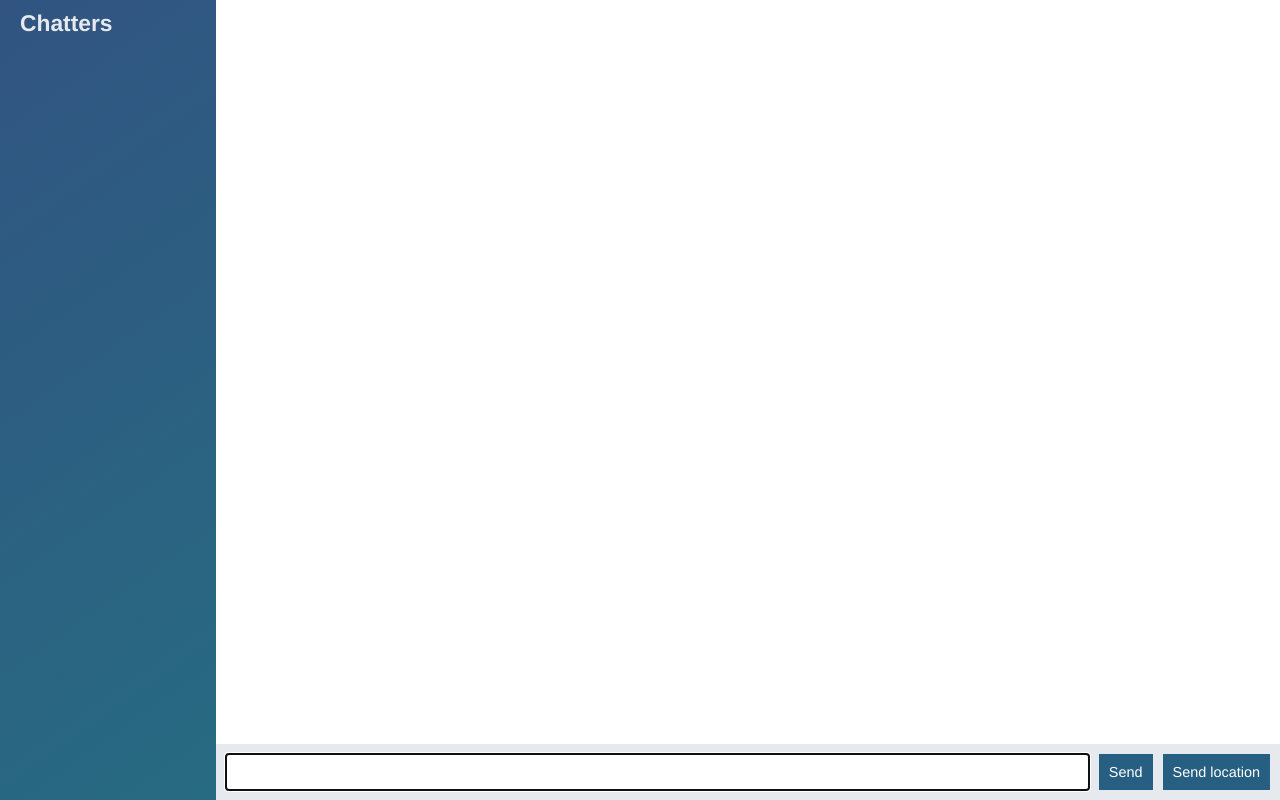
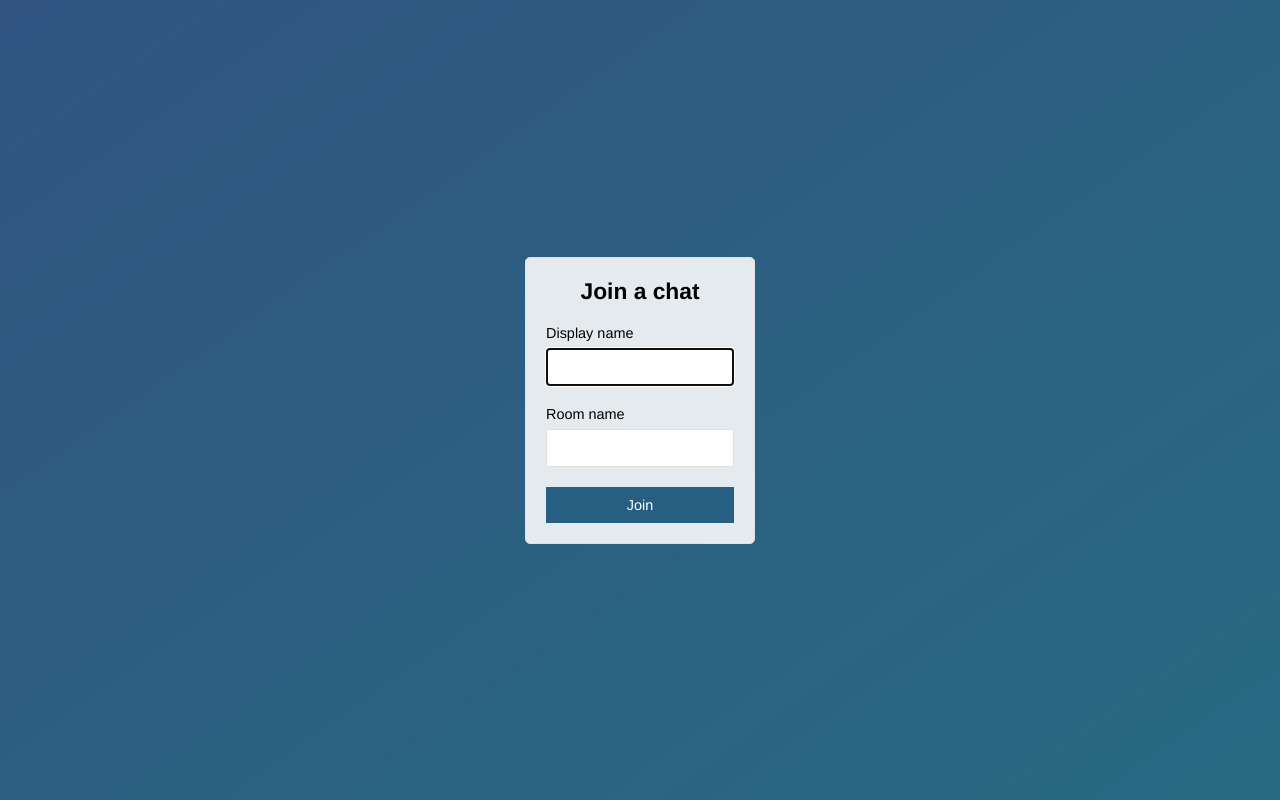
Before and after one commit to yvessabourin/chat-app, a website: page public/index.html in a window 1280 px wide. Drawn offline with nearby package versions, Linux system fonts and the light colour scheme; no server answers.

Commit message:
Added join page that submits to chat.html

```diff
--- a/public/index.html
+++ b/public/index.html
@@ -4,57 +4,31 @@
 
 <head>
     <meta charset="utf-8">
+    <title>Join | ChatApp</title>
+    <meta name="viewport" content="width=device-width, initial-scale=1, user-scalable=no">
     <link rel="stylesheet" href="/css/styles.css">
 </head>
 
-<body class="chat">
-
-    <div class="chat__sidebar">
-        <h3>Chatters</h3>
-        <div id-"users"></div>
+<body class="centered-form">
+    <div class="centered-form__form">
+        <form action="/chat.html">
+            <div class="form-field">
+                <h3>Join a chat</h3>
+            </div>
+            <div class="form-field">
+                <label>Display name</label>
+                <input type="text" name="name" autofocus/>
+            </div>
+            <div class="form-field">
+                <label>Room name</label>
+                <input type="text" name="room"/>
+            </div>
+            <div class="form-field">
+                <button>Join</button>
+            </div>
+        </form>
     </div>
 
-    <div class="chat__main">
-        <ol id="messages" class="chat__messages"></ol>
-
-        <div class="chat__footer">
-            <form id="message-form">
-                <input name="message" type="text" placaholder="Message" autofocus autocomplete="off"/>
-                <button>Send</button>
-            </form>
-
-            <button id="send-location">Send location</button>
-        </div>
-    </div>
-
-    <script id="message-template" type="text/template">
-        <li class="message">
-            <div class="message__title">
-                <h4>{{from}}</h4>
-                <span>{{createdAt}}</span>
-            </div>
-            <div class="message__body">
-                <p>{{text}}</p>
-            </div>
-        </li>
-    </script>
-
-    <script id="location-message-template" type="text/template">
-        <li class="message">
-            <div class="message__title">
-                <h4>{{from}}</h4>
-                <span>{{createdAt}}</span>
-            </div>
-            <div class="message__body">
-                <p><a href="{{url}}" target="_blank">My current location</a></p>
-            </div>
-        </li>
-    </script>
-
-    <script src="/socket.io/socket.io.js"></script>
-    <script src="/js/libs/jquery-3.2.1.min.js"></script>
-    <script src="/js/libs/moment.js"></script>
-    <script src="/js/libs/mustache.js"></script>
-    <script src="/js/index.js"></script>
+</body>
 
 </html>
```
Also changed, not shown: public/chat.html (added, +62 -0 lines), public/js/chat.js (renamed from public/js/index.js).
